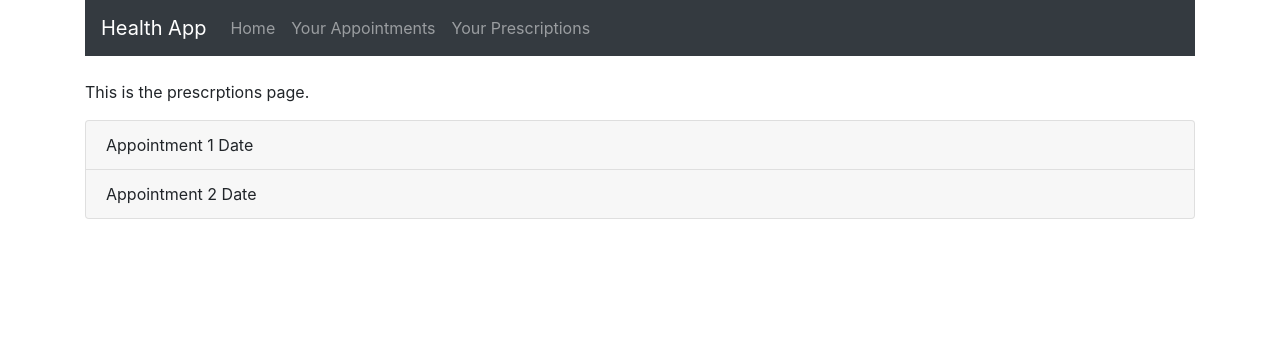
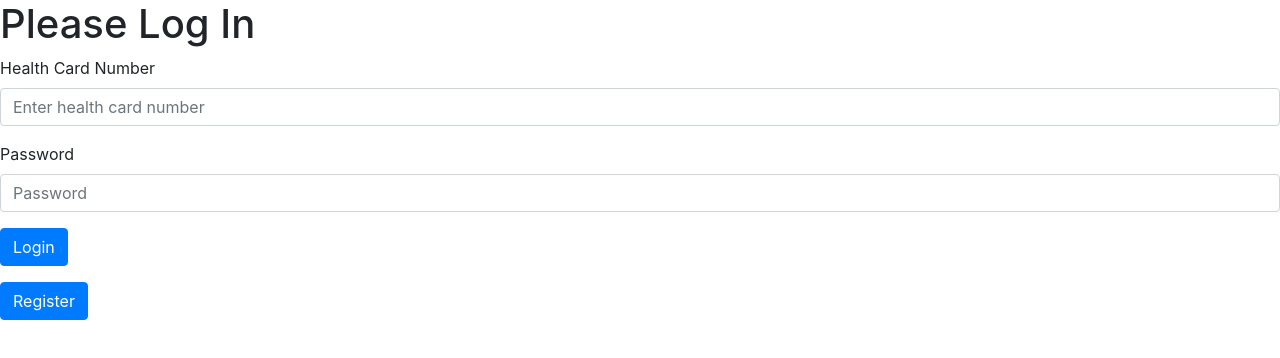
Before and after one commit to ICUBE321/health-app, a React (Create React App) app in the folder client/: page /appointments in a window 1280 px wide. Shown: the top 358 px of the page. Built offline with nearby package versions, Linux system fonts and the light colour scheme.

Commit message:
added a prototype login authentication

```diff
--- a/client/package.json
+++ b/client/package.json
@@ -6,6 +6,7 @@
     "@testing-library/jest-dom": "^5.11.9",
     "@testing-library/react": "^11.2.5",
     "@testing-library/user-event": "^12.8.3",
+    "axios": "^0.21.1",
     "bootstrap": "^4.6.0",
     "react": "^17.0.1",
     "react-bootstrap": "^1.5.2",
--- a/client/src/App.js
+++ b/client/src/App.js
@@ -6,10 +6,23 @@ import Navbar from "./components/navbar.component"
 import Appointments from "./components/appointment.component";
 import Homepage from "./components/homepage.component";
 import Prescriptions from "./components/prescription.component";
+import Login from "./components/login.component";
+import useToken from "./useToken";
 
 //always show navbar on each component page
 //each component route path defined
 function App () {
+
+    //call useState in custom hook(useToken) to trigger component
+    //re-render
+    const { token, setToken } = useToken();
+
+    //display login if token is false
+    if(!token) {
+        //pass setToken function to Login component
+        return <Login setToken={setToken} />
+    }
+
     return (
         <Router>
             <div className="container">
--- a/client/src/components/appointment.component.js
+++ b/client/src/components/appointment.component.js
@@ -12,7 +12,6 @@ export default class Appointments extends Component {
     render() {
         return (
             <div>
-                <p>This is the prescrptions page.</p>
                 <Accordion>
                     <Card>
                         <Accordion.Toggle as={Card.Header} eventKey="0">
--- /dev/null
+++ b/client/src/components/login.component.js
@@ -0,0 +1,63 @@
+import React, { useState } from 'react';
+import PropTypes from 'prop-types';
+import { Button, Form } from 'react-bootstrap';
+import './login.css'
+import axios from 'axios';
+
+//function to login the user and call fecth method using POST option
+async function loginUser(credentials) {
+    return fetch('/login', {
+        method: 'POST',
+        headers: {
+            'Content-Type': 'application/json'
+        },
+        body: JSON.stringify(credentials)
+    })
+        .then(data => data.json())
+}
+
+export default function Login({setToken}) {
+    //local state to capture username and password
+    const [username, setUserName] = useState();
+    const [password, setPassword] = useState();
+
+    //submit handler to call loginUser with username and password,
+    //call setToken upon successful result
+    const handleSubmit = async e => {
+        e.preventDefault();
+        const token = await loginUser({
+            username,
+            password
+        });
+        setToken(token);
+    }
+
+    return(
+        <Form onSubmit={handleSubmit}>
+            <h1>Please Log In</h1>
+            <Form.Group>
+                <Form.Label>Health Card Number</Form.Label>
+                <Form.Control type="text" placeholder="Enter health card number" onChange={e => setUserName(e.target.value)}/>
+            </Form.Group>
+            <Form.Group controlId="formBasicPassword">
+                <Form.Label>Password</Form.Label>
+                <Form.Control type="password" placeholder="Password" onChange={e => setPassword(e.target.value)}/>
+            </Form.Group>
+            <Form.Group>
+                <Button variant="primary" type="submit">
+                    Login
+                </Button>
+            </Form.Group>
+            <Form.Group>
+                <Button variant="primary">
+                    Register
+                </Button>
+            </Form.Group>
+        </Form>
+    )
+}
+
+//add in PropType from the new prop and destructure the props object to pull out setToken prop
+Login.propTypes = {
+    setToken: PropTypes.func.isRequired
+}
--- /dev/null
+++ b/client/src/components/login.css
@@ -0,0 +1,5 @@
+.login-wrapper {
+    display: flex;
+    flex-direction: column;
+    align-items: center;
+}
--- /dev/null
+++ b/client/src/useToken.js
@@ -0,0 +1,35 @@
+//custom hook to store token in sessionStorage
+//*sessionStorage only allows data to be saved in a specific window session
+//*localStorage saves data even after session ends, but user should logout
+
+import { useState } from "react";
+
+export default function useToken() {
+    //fetch the token
+    const  getToken = () => {
+        //return string value of key in the local storage
+        const tokenString = localStorage.getItem('token');
+        //convert string to object
+        const userToken = JSON.parse(tokenString);
+        //return the value of token using chaining operator '?.' to
+        //access token property to ensure its not undefined
+        return userToken?.token
+    }
+
+    //set the token as the initial state
+    const [token, setToken] = useState(getToken());
+
+    const saveToken = userToken => {
+        //save userToken to localStorage
+        localStorage.setItem('token', JSON.stringify(userToken));
+        //save token to state
+        setToken(userToken.token);
+    }
+
+    //return object with token and saveToken set to the setToken property
+    //name to give the component the same interface.
+    return {
+        setToken: saveToken,
+        token
+    }
+}
```
Also changed, not shown: 2 other files (tests, documents, lock files or other folders). Lines whose indentation alone changed are shown as unchanged.
